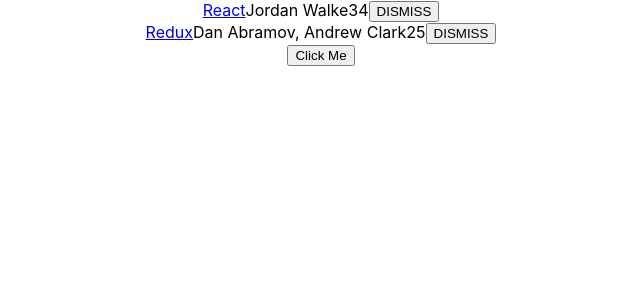
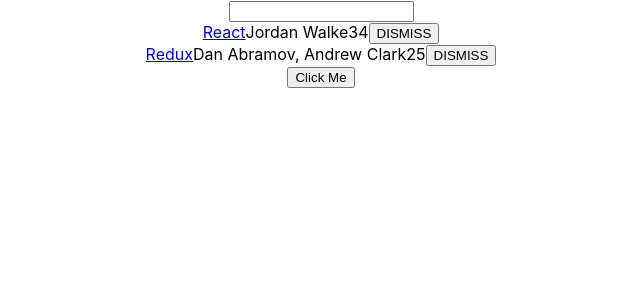
Before and after one commit to 3daddict/road-to-react, a React (Create React App) app: page / in a window 1280 px wide. Shown: the top 300 px of the page, without its empty margins (319-959 px from the left). Built offline with nearby package versions, Linux system fonts and the light colour scheme.

Commit message:
setting up search with form input

```diff
--- a/src/App.js
+++ b/src/App.js
@@ -26,10 +26,18 @@ class App extends Component {
 		super(props);
 
 		this.state = {
-			list: list,
+			list,
+			searchTerm: ''
 		};
 
+		this.onSearchChange = this.onSearchChange.bind(this);
 		this.onDismiss = this.onDismiss.bind(this);
+	}
+
+	onSearchChange(event) {
+		this.setState({
+			searchTerm: event.target.value
+		});
 	}
 
 	onDismiss(id) {
@@ -41,6 +49,9 @@ class App extends Component {
   render() {
     return (
       <div className="App">
+	  	<form>
+			<input type="text" onChange={this.onSearchChange} />
+		</form>
 	  	{this.state.list.map(item =>
 				<div key={item.objectID}>
 					<span>
```
Also changed, not shown: 2 other files (tests, documents, lock files or other folders).
